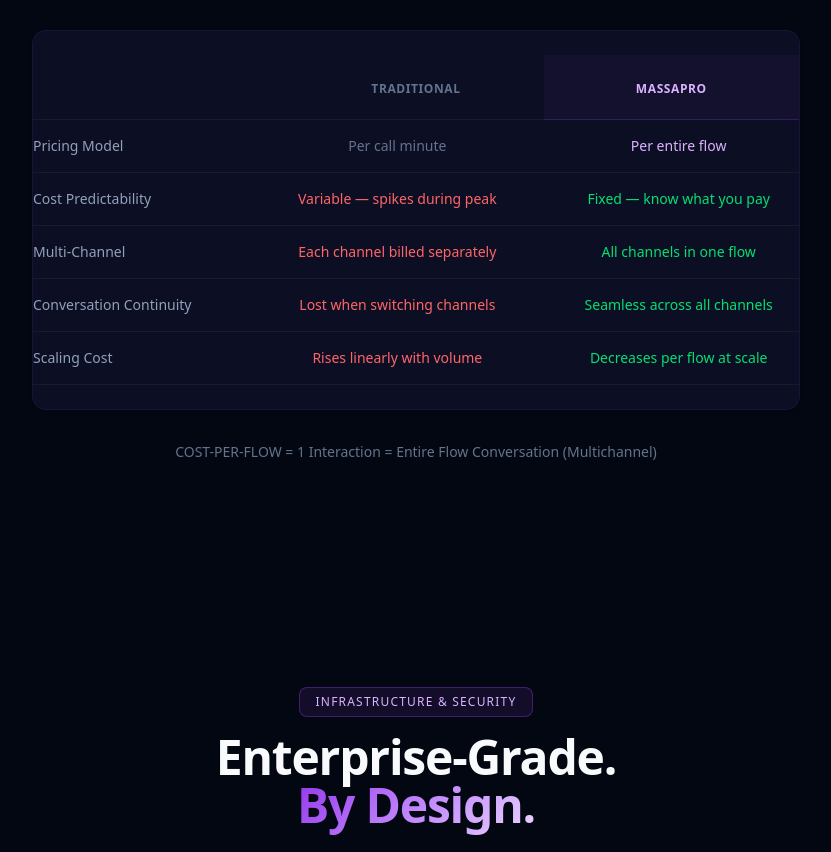
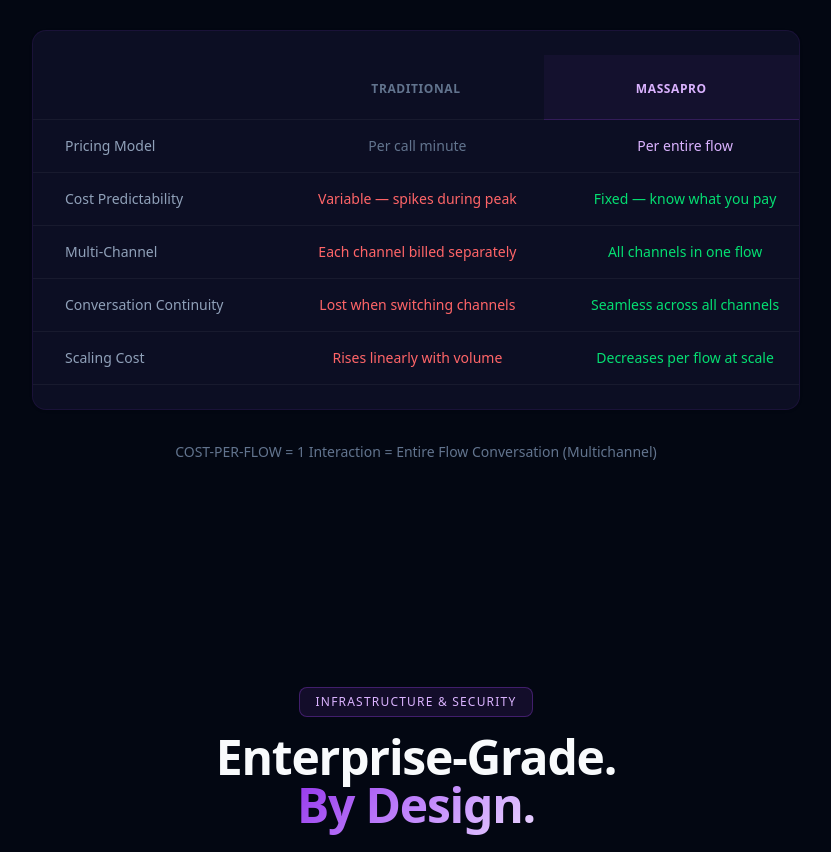
Before and after one commit to EzeCaz/finance-massapro, a Next.js app: page / in a window 1280 px wide. Shown: the part 6920-7772 px from the top of the page, without its empty margins (224-1055 px from the left). Built offline with nearby package versions, Linux system fonts and the light colour scheme.

Commit message:
Shift Price Model column text to the right in pricing table

```diff
--- a/src/app/page.tsx
+++ b/src/app/page.tsx
@@ -198,7 +198,7 @@
 function PricingRow({ feature, traditional, massapro }: { feature: string; traditional: React.ReactNode; massapro: React.ReactNode }) {
   return (
     <tr className="border-b border-white/5">
-      <td className="py-4 pr-4 text-sm text-slate-400">{feature}</td>
+      <td className="py-4 pl-8 pr-4 text-sm text-slate-400">{feature}</td>
       <td className="py-4 px-4 text-sm text-slate-500 text-center">{traditional}</td>
       <td className="py-4 pl-4 text-sm text-purple-300 text-center font-medium">{massapro}</td>
     </tr>
@@ -827,7 +827,7 @@
               <CardContent className="p-0">
                 {/* Table header */}
                 <div className="grid grid-cols-3 gap-0">
-                  <div className="p-5 border-b border-white/5" />
+                  <div className="p-5 pl-8 border-b border-white/5" />
                   <div className="p-5 border-b border-white/5 text-center">
                     <span className="text-xs font-semibold tracking-wider text-slate-500 uppercase">Traditional</span>
                   </div>
```
